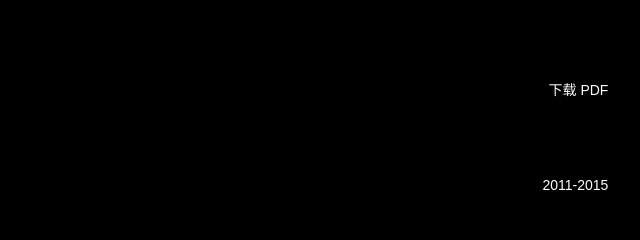
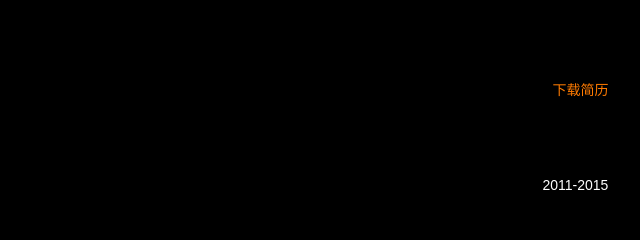
Before and after one commit to GZMKII/houndcave, a plain HTML site: page index.html in a window 1280 px wide. Shown: the top 240 px of the page, 518-1158 px from the left. Drawn offline with Linux system fonts and the light colour scheme.

Commit message:
add resume

```diff
--- a/index.html
+++ b/index.html
@@ -13,7 +13,7 @@
         <div class="about-content-inner">
             <div class="about-content-title">
                 周亮凯
-                <div class="secondary">下载 PDF</div>
+                <div class="secondary"><a href="hound_resume.pdf">下载简历</a> </div>
             </div>
             <p> Liangkai Zhou</p>
         </div>
--- a/stylesheet.css
+++ b/stylesheet.css
@@ -59,6 +59,17 @@ body {
     line-height: 21px;
 }
 
+a:link {
+    /* 2017.1 - 2017.4 copy: */
+    font-family: Arial, Helvetica, sans-serif;
+    font-weight:100;
+    font-size: 14px;
+    color: #FF7B00;
+    letter-spacing: 0;
+    line-height: 21px;
+    text-decoration: none;
+}
+
 p {
     /* 以用户留存和满意度为目标，完成了包括键盘: */
     font-family: Arial, Helvetica, sans-serif;
```
Also changed, not shown: 1 other file.
